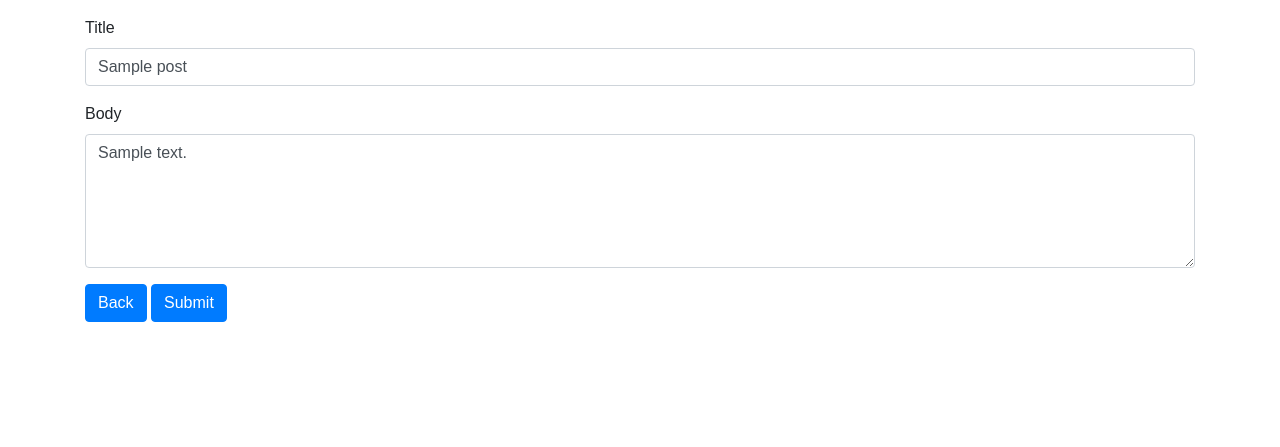
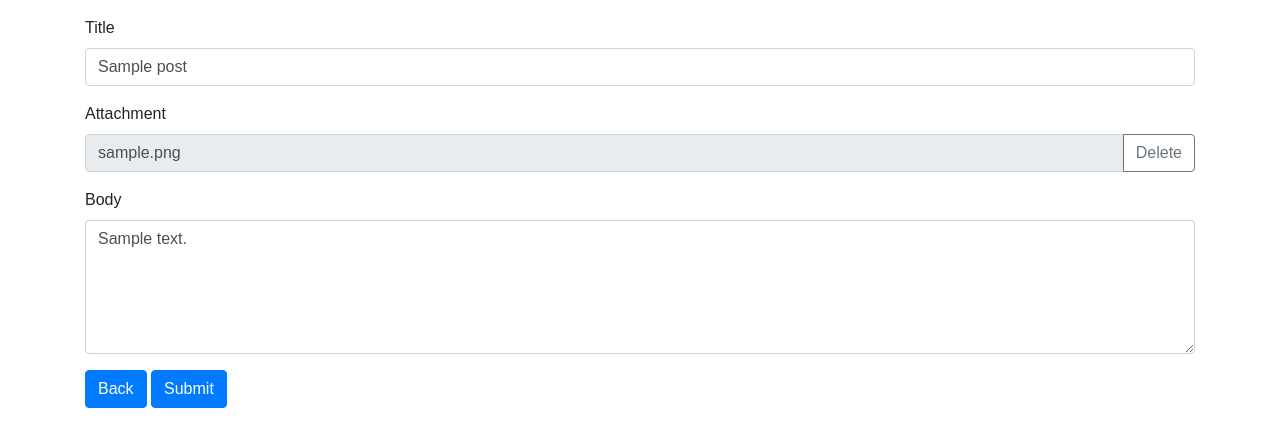
Before and after one commit to Korimse/Node_Board, a Node server app: page /posts/600000000000000000000001/edit in a window 1280 px wide. Shown: the part 99-546 px from the top of the page. Run offline with Node 20, Linux system fonts and the light colour scheme; a user stored in the database is signed in; tables that the repository leaves empty hold one stand-in row (values such as "Sample post"); some libraries are stand-ins or nearby versions.

Commit message:
다운로드끝

```diff
--- a/public/css/master.css
+++ b/public/css/master.css
@@ -26,7 +26,8 @@ body {
   text-align: center;
 }
 .board-table .title-container:hover .title-comments,
-.board-table .title-container:hover .title-text {
+.board-table .title-container:hover .title-text,
+.board-table .title-container:hover .title-attachment {
   text-decoration: underline;
 }
 
--- a/routes/posts.js
+++ b/routes/posts.js
@@ -77,6 +77,16 @@ router.get('/', async function(req, res){
         foreignField: 'post',
         as: 'comments'
       }},
+      { $lookup: {
+        from: 'files',
+        localField: 'attachment',
+        foreignField: '_id',
+        as: 'attachment'
+      }},
+      { $unwind: {
+        path: '$attachment',
+        preserveNullAndEmptyArrays: true
+      }},
       { $project: {
         title: 1,
         author: {
@@ -84,6 +94,7 @@ router.get('/', async function(req, res){
         },
         views:1,
         numId:1,
+        attachment: {$cond: [{$and: ['$attachment', {$not: '$attachment.isDeleted'}]}, true, false] },
         createdAt: 1,
         commentCount: {$size: '$comments'}
       }},
@@ -147,9 +158,11 @@ router.get('/:id/edit', util.isLoggedin, checkPermission, function(req, res){
   var post = req.flash('post')[0];
   var errors = req.flash('errors')[0] || {};
   if(!post){
-    Post.findOne({_id:req.params.id}, function(err, post){
+    Post.findOne({_id:req.params.id})
+      .populate({path:'attachment', match:{isDeleted:false}})
+      .exec(function(err, post){
         if(err) return res.json(err);
-        res.render('posts/edit', { post:post, errors:errors });
+        res.render('posts/edit', {post:post, errors:errors});
       });
   }
   else {
@@ -158,7 +171,12 @@ router.get('/:id/edit', util.isLoggedin, checkPermission, function(req, res){
   }
 });
 
-router.put('/:id', util.isLoggedin, checkPermission, function(req, res){
+router.put('/:id', util.isLoggedin, checkPermission, upload.single('newAttachment'), async function(req, res){
+  var post = await Post.findOne({_id:req.params.id}).populate({path:'attachment', match:{isDeleted:false}});
+  if(post.attachment && (req.file || !req.body.attachment)){
+    post.attachment.processDelete();
+  }
+  req.body.attachment = req.file?await File.createNewInstance(req.file, req.user._id, req.params.id):post.attachment;
   req.body.updatedAt = Date.now();
   Post.findOneAndUpdate({_id:req.params.id}, req.body, {runValidators:true}, function(err, post){
     if(err){
--- a/views/posts/edit.ejs
+++ b/views/posts/edit.ejs
@@ -17,7 +17,7 @@
         </ol>
       </nav>
 
-      <form action="/posts/<%= post._id %>?_method=put<%= getPostQueryString(true) %>" method="post">
+      <form action="/posts/<%= post._id %>?_method=put<%= getPostQueryString(true) %>" enctype="multipart/form-data" method="post">
         <div class="form-group">
           <label for="title">Title</label>
           <input type="text" id="title" name="title" value="<%= post.title %>" class="form-control <%= (errors.title)?'is-invalid':'' %>">
@@ -25,6 +25,22 @@
             <span class="invalid-feedback"><%= errors.title.message %></span>
           <% } %>
         </div>
+
+        <div class="form-group">
+          <label for="title">Attachment</label>
+
+          <input type="hidden" id="attachment" name="attachment" value="<%= post.attachment?post.attachment._id:'' %>">
+          <% if(post.attachment){ %>
+            <div class="input-group mb-3" id="currentAttachment">
+              <input type="text" class="form-control" value="<%= post.attachment.originalFileName %>" readonly />
+              <div class="input-group-append">
+                <button class="btn btn-outline-secondary" type="button" onclick="$('#attachment').val('');$('#currentAttachment').hide();$('#newAttachment').removeClass('d-none');">Delete</button>
+              </div>
+            </div>
+          <% } %>
+          <input type="file" id="newAttachment" class="form-control-file <%= post.attachment?'d-none':'' %>" name="newAttachment" id="uploadImage">
+        </div>
+
 
         <div class="form-group">
           <label for="body">Body</label>
--- a/views/posts/index.ejs
+++ b/views/posts/index.ejs
@@ -37,6 +37,9 @@
                           </div>
                           <% if(post.commentCount){ %>
                             <small class="title-comments d-inline-block pl-2">(<%= post.commentCount %>)</small>
+                          <% } %>
+                          <% if(post.attachment) { %>
+                            <small class="title-attachment d-inline-block pl-2">📁</small>
                           <% } %>
                         </a>
                       </td>
```
Lines whose indentation alone changed are shown as unchanged.
